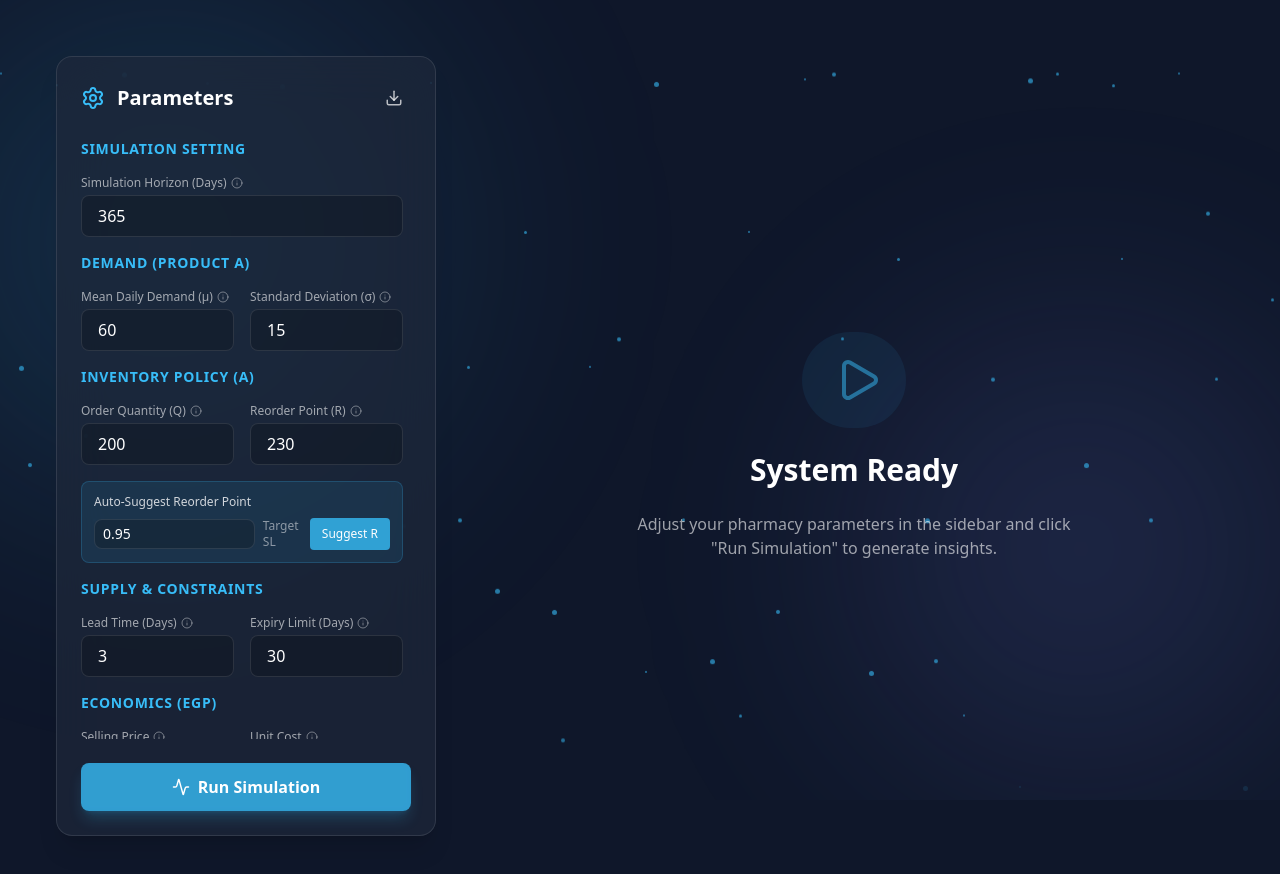
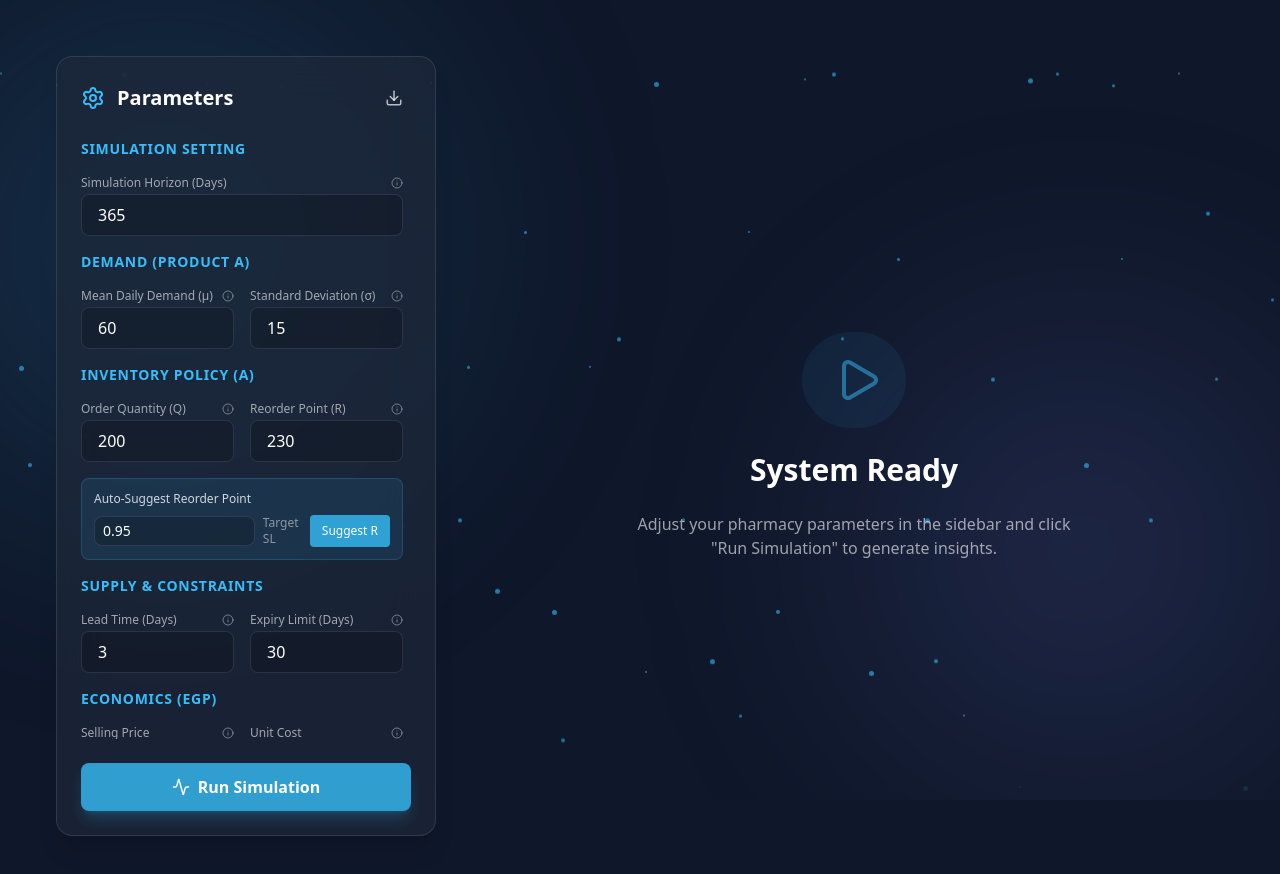
Before and after one commit to MayerRomany12/Simulation_Project, a React app in the folder frontend/: page / in a window 1280 px wide. Shown: the top 874 px of the page. Built offline with nearby package versions, Linux system fonts and the light colour scheme; the HTML template or start-up script is replaced by a standard one.

Commit message:
parameters adjasted

```diff
--- a/frontend/src/components/Dashboard.jsx
+++ b/frontend/src/components/Dashboard.jsx
@@ -259,10 +259,10 @@ const Heatmap = ({ data, optimalRq, currentR, currentQ, onApply }) => {
 };
 
 const TooltipLabel = ({ label, tooltip }) => (
-  <div className="flex items-center gap-1 group relative mb-1">
-    <label className="text-xs text-white/60 block">{label}</label>
-    <Info size={12} className="text-white/40 cursor-help" />
-    <div className="absolute left-0 bottom-full mb-2 w-64 max-w-xs p-2 bg-slate-800 text-xs text-white rounded shadow-xl opacity-0 group-hover:opacity-100 pointer-events-none transition-opacity z-[100] border border-white/10 whitespace-normal">
+  <div className="flex items-start gap-1 group relative mb-1">
+    <label className="text-xs text-white/60 block flex-1 break-words leading-tight">{label}</label>
+    <Info size={12} className="text-white/40 cursor-help mt-[2px] shrink-0" />
+    <div className="absolute left-0 bottom-full mb-2 w-max max-w-[220px] p-2 bg-slate-800 text-xs text-white rounded shadow-xl opacity-0 group-hover:opacity-100 pointer-events-none transition-opacity z-[100] border border-white/10 whitespace-normal break-words">
       {tooltip}
     </div>
   </div>
@@ -498,7 +498,7 @@ export default function Dashboard() {
               </motion.button>
             </div>
 
-            <div className="space-y-4 max-h-[75vh] overflow-y-auto pb-2 pr-2 custom-scrollbar">
+            <div className="space-y-4 max-h-[75vh] overflow-y-auto overflow-x-hidden pb-2 pr-2 custom-scrollbar">
               <h3 className="text-sm text-primary font-semibold uppercase tracking-wider">Simulation Setting</h3>
               <div className="grid grid-cols-1 gap-4 mb-4">
                 <div className="relative group">
```
